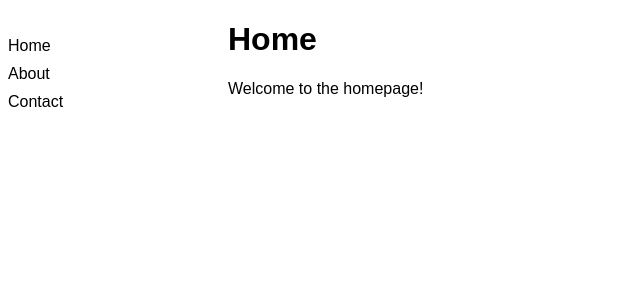
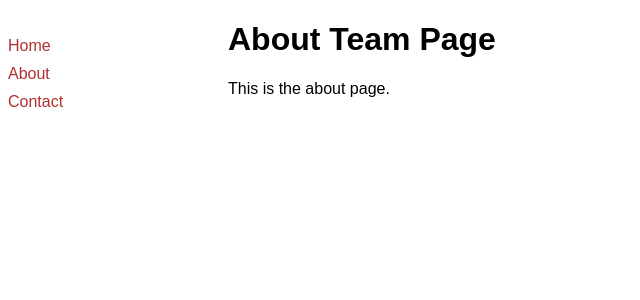
Before and after one commit to ertanguness/singlepageapp, a PHP site: page /about/team in a window 1280 px wide. Shown: the top 300 px of the page, without its empty margins (0-640 px from the left). Run offline with PHP 8.4, Linux system fonts and the light colour scheme.

Commit message:
chore: Refactor PHP code for better readability and maintainability

```diff
--- a/content.php
+++ b/content.php
@@ -1,18 +1,13 @@
 <?php
-$page = isset($_GET['page']) ? $_GET['page'] : 'home';
+$page = isset($_GET['page']) ? $_GET['page'] : parse_url($_SERVER['REQUEST_URI'], PHP_URL_PATH);
 
-switch ($page) {
-    case 'home':
-        include('pages/home.php');
-        break;
-    case 'about':
-        include('pages/about.php');
-        break;
-    case 'contact':
-        include('pages/contact.php');
-        break;
-    default:
-        include('pages/home.php');
-        break;
+// Başı ve sonundaki / işaretlerini temizleyin
+$page = trim($page, '/');
+
+$pagePath = 'pages/' . $page . '.php';
+
+if (file_exists($pagePath)) {
+    include($pagePath);
+} else {
+    include('pages/404.php'); // Hata sayfası
 }
-?>
--- a/index.php
+++ b/index.php
@@ -1,54 +1,42 @@
 <!DOCTYPE html>
 <html lang="en">
+
 <head>
     <meta charset="UTF-8">
     <meta name="viewport" content="width=device-width, initial-scale=1.0">
     <title>My PHP SPA</title>
-    <script src="src/app.js"></script>
-    <style>
-        body {
-            font-family: Arial, sans-serif;
-        }
-        #menu {
-            width: 200px;
-            float: left;
-        }
-        #menu ul {
-            list-style-type: none;
-            padding: 0;
-        }
-        #menu li {
-            margin: 10px 0;
-        }
-        #menu a {
-            text-decoration: none;
-            color: black;
-        }
-        #menu a.active {
-            font-weight: bold;
-            color: blue;
-        }
-        #content {
-            margin-left: 220px;
-        }
-    </style>
-    <script>
+    <link rel="stylesheet" href="/src/style.css">
+    <script src="/src/app.js"></script>
+</head>
 
-    </script>
-</head>
 <body>
     <div id="menu">
         <ul>
             <li><a href="/home">Home</a></li>
-            <li><a href="/about">About</a></li>
+            <li><a href="/about">About</a>
+                <ul>
+                    <li><a href="/about/team">Team</a></li>
+                    <li><a href="/about/company">Company</a></li>
+                </ul>
+            </li>
             <li><a href="/contact">Contact</a></li>
         </ul>
     </div>
+    <?php
+
+
+    ?>
     <div id="content">
         <?php
-            $page = basename($_SERVER['REQUEST_URI']) ?: 'home';
-            include('content.php');
+        // URL yolunu almak ve boşsa 'home' yapmak için parse_url ve trim kullanımı
+        $path = parse_url($_SERVER['REQUEST_URI'], PHP_URL_PATH);
+        $page = trim($path, '/');
+
+        // İçerik dosyasını dahil etme
+        include('content.php');
+
         ?>
     </div>
 </body>
+
 </html>
--- /dev/null
+++ b/pages/about/team.php
@@ -0,0 +1,2 @@
+<h1>About Team Page</h1>
+<p>This is the about page.</p>
--- a/src/app.js
+++ b/src/app.js
@@ -1,11 +1,13 @@
 function loadContent(page, updateHistory = true) {
     const xhr = new XMLHttpRequest();
-    xhr.open('GET', 'content.php?page=' + page, true);
-    xhr.onload = function () {
+    xhr.open('GET', '/content.php?page=' + page, true);
+    xhr.onload = function() {
         if (this.status === 200) {
             document.getElementById('content').innerHTML = this.responseText;
             if (updateHistory) {
-                history.pushState({ page: page }, '', page);
+                history.pushState({
+                    page: page
+                }, '', '/' + page);
             }
             setActiveLink(page);
         }
@@ -17,6 +19,7 @@ function setActiveLink(page) {
     const links = document.querySelectorAll('#menu a');
     links.forEach(link => {
         if (link.getAttribute('href').substring(1) === page) {
+            console.log(link.getAttribute('href').substring(1));
             link.classList.add('active');
         } else {
             link.classList.remove('active');
@@ -24,16 +27,16 @@ function setActiveLink(page) {
     });
 }
 
-window.addEventListener('popstate', function (event) {
+window.addEventListener('popstate', function(event) {
     if (event.state && event.state.page) {
         loadContent(event.state.page, false);
     }
 });
 
-document.addEventListener('DOMContentLoaded', function () {
+document.addEventListener('DOMContentLoaded', function() {
     const links = document.querySelectorAll('#menu a');
-    links.forEach(function (link) {
-        link.addEventListener('click', function (event) {
+    links.forEach(function(link) {
+        link.addEventListener('click', function(event) {
             event.preventDefault();
             const page = this.getAttribute('href').substring(1);
             loadContent(page);
--- /dev/null
+++ b/src/style.css
@@ -0,0 +1,45 @@
+
+body {
+    font-family: Arial, sans-serif;
+}
+
+#menu {
+    width: 200px;
+    float: left;
+}
+
+#menu ul {
+    list-style-type: none;
+    padding: 0;
+}
+
+#menu li {
+    margin: 10px 0;
+    position: relative;
+}
+
+#menu a {
+    text-decoration: none;
+    color: rgb(179, 47, 47);
+}
+
+#menu a.active {
+    font-weight: bold;
+    color: blue;
+}
+
+#menu ul ul {
+    display: none;
+    position: absolute;
+    left: 100px;
+    top: 0;
+    padding-left: 0;
+}
+
+#menu li:hover>ul {
+    display: block;
+}
+
+#content {
+    margin-left: 220px;
+}
```
Also changed, not shown: pages/error-404.php (added, +33 -0 lines).
